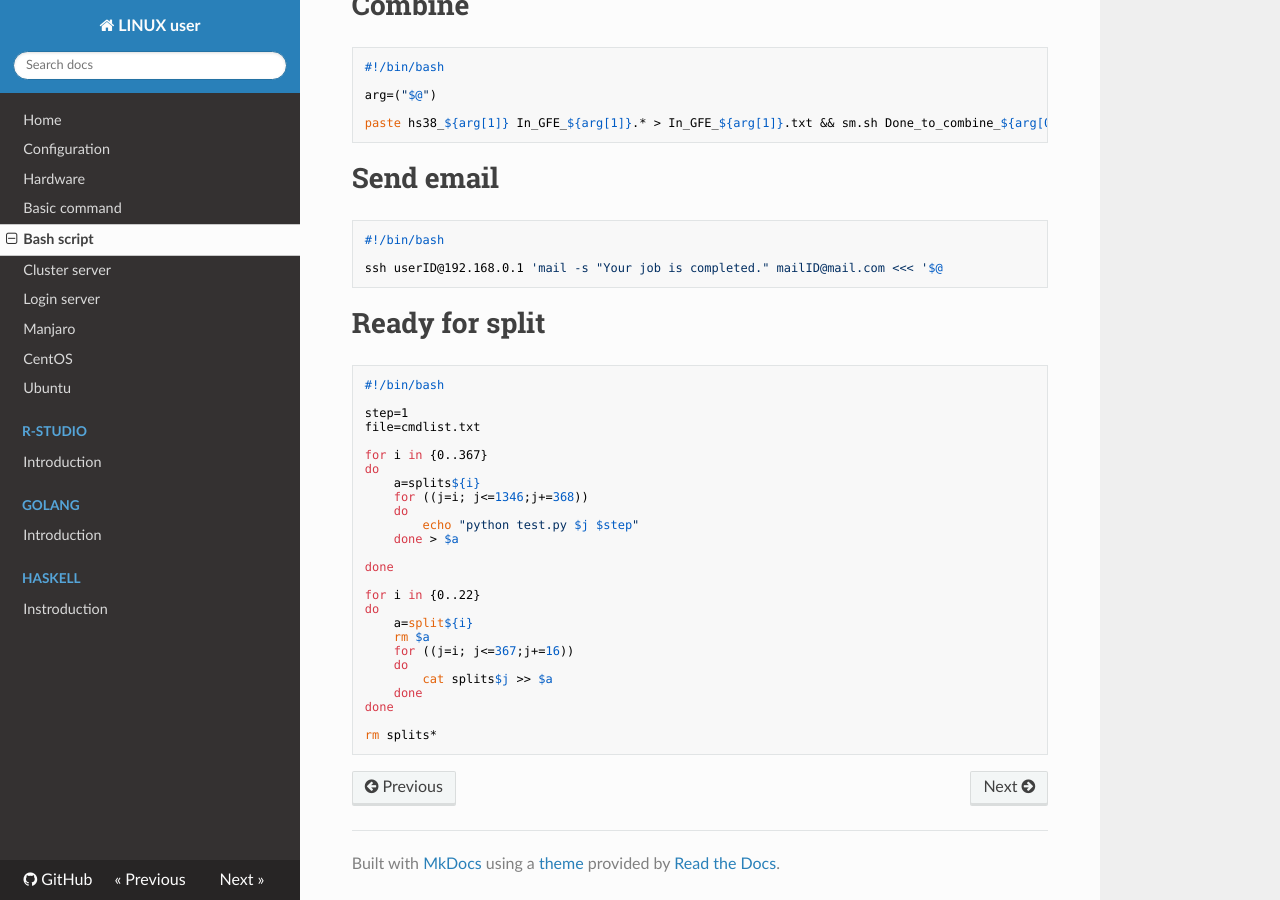
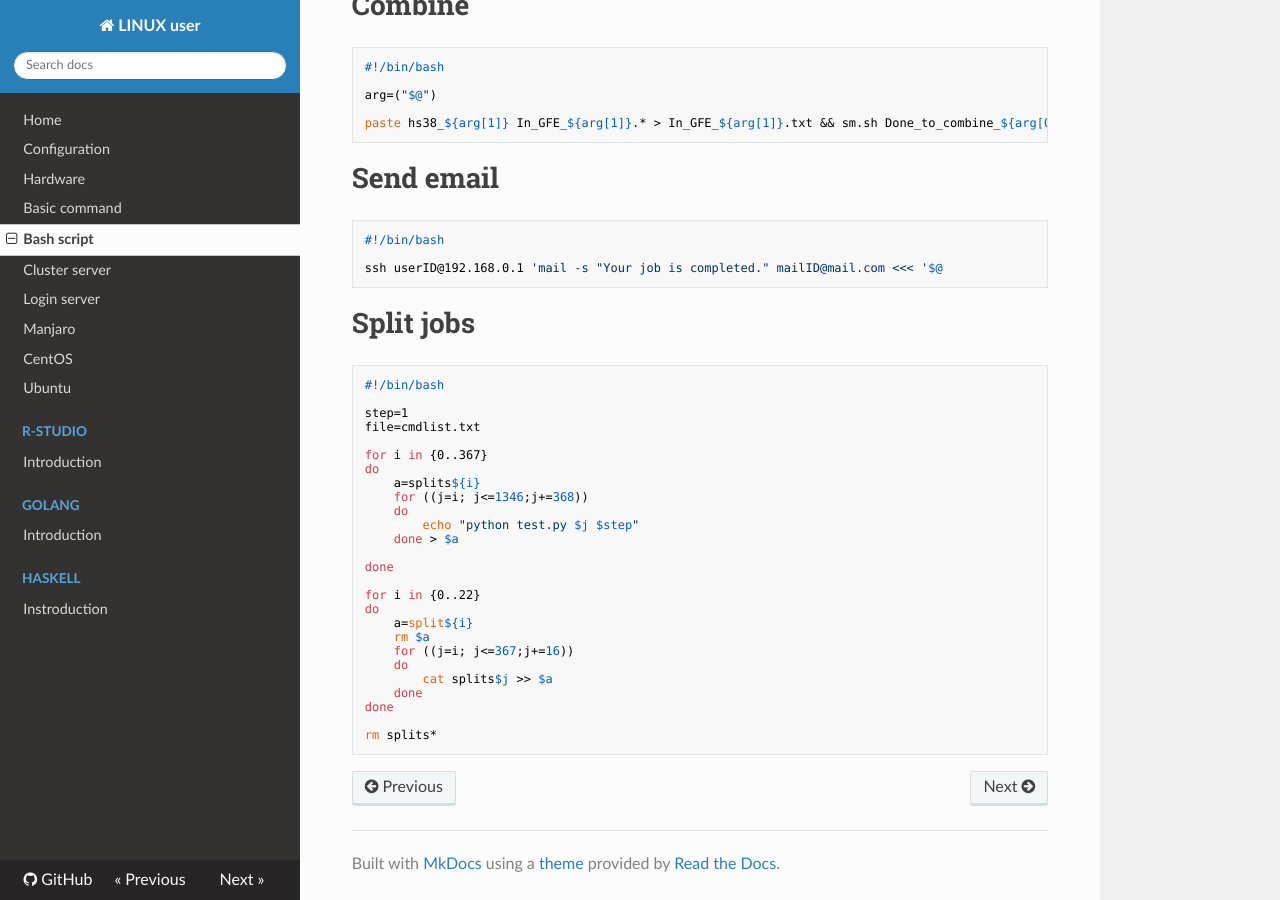
Before and after one commit to WonyoungCho/LINUX, an MkDocs documentation site: the page built from docs/bash.md, in a window 1280 px wide and 900 px high, scrolled down 1869 px. Built offline with MkDocs 1.6.1, drawn with Linux system fonts in a browser that asks for light colours; nearby versions of some CDN libraries; old or Windows-style settings are respelled for this version of MkDocs.

Commit message:
Update bash.md

````diff
--- a/docs/bash.md
+++ b/docs/bash.md
@@ -127,7 +127,7 @@ paste hs38_${arg[1]} In_GFE_${arg[1]}.* > In_GFE_${arg[1]}.txt && sm.sh Done_to_
 ssh userID@192.168.0.1 'mail -s "Your job is completed." mailID@mail.com <<< '$@
 ```
 
-# Ready for split
+# Split jobs
 ```
 #!/bin/bash
 
````
